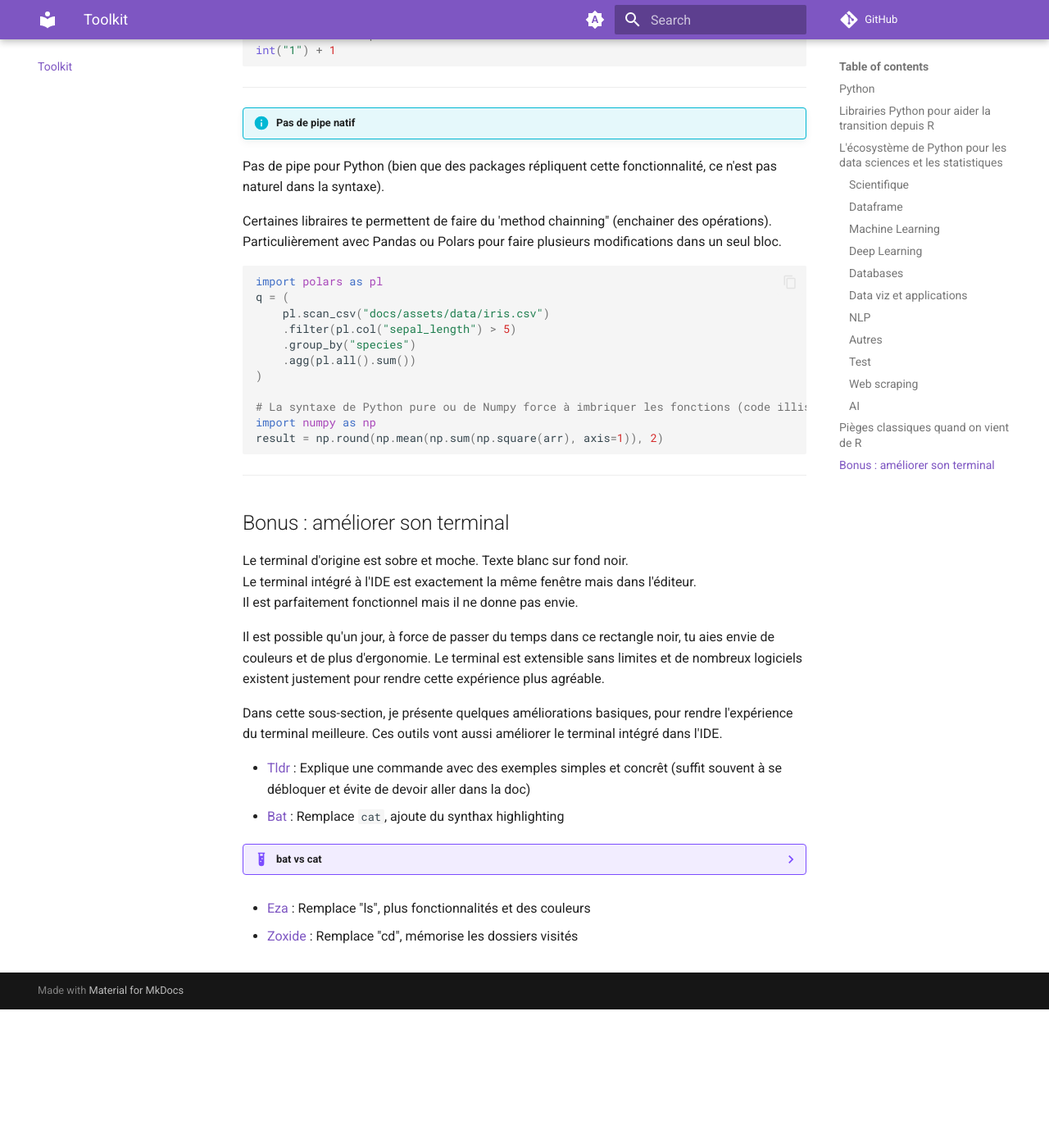
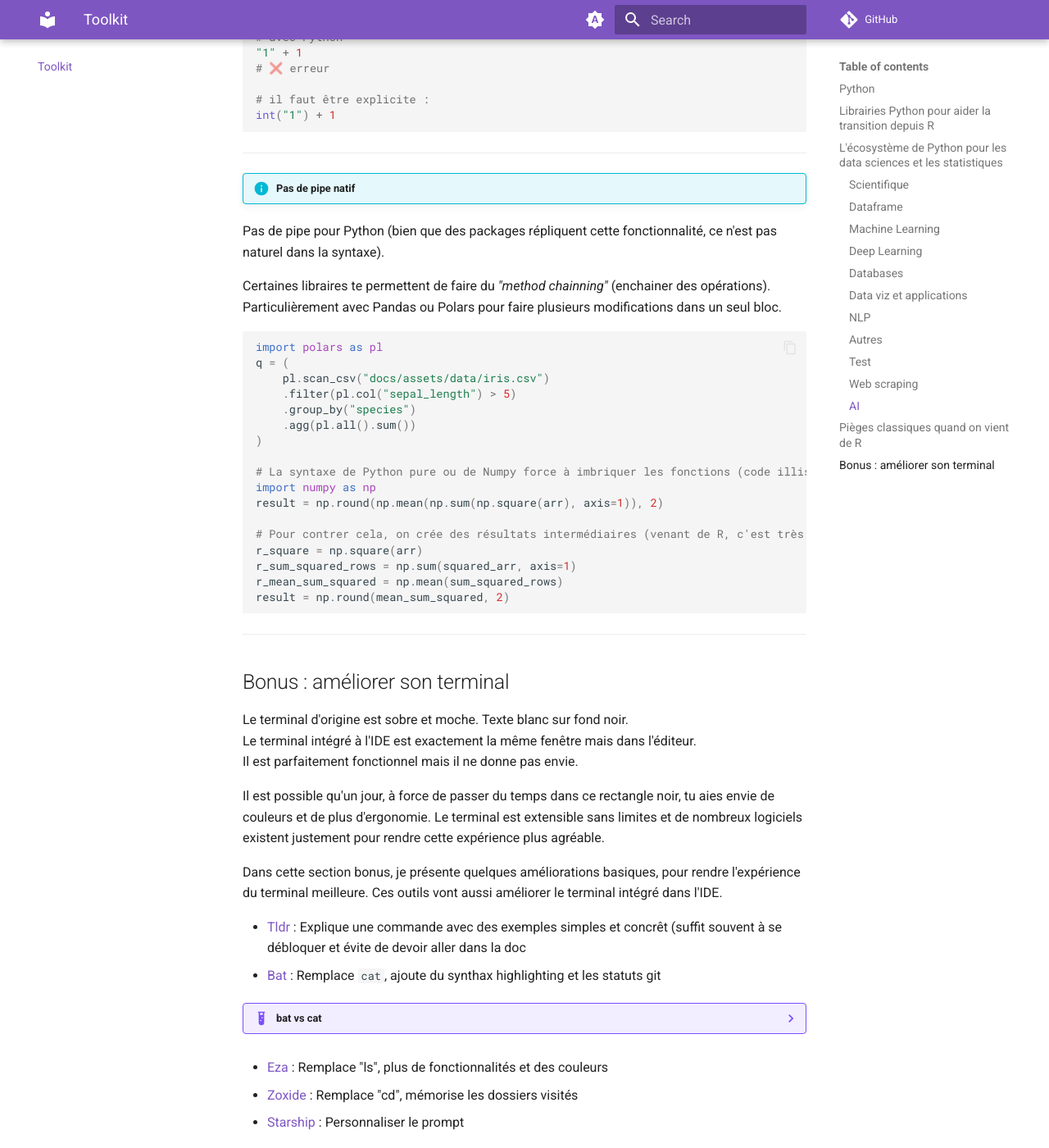
Before and after one commit to CalHenry/Python-guide-for-R-users, an MkDocs documentation site: the page built from docs/toolkit.md, in a window 1280 px wide and 1400 px high, scrolled down 4840 px. Shown: the whole window at 82% size. Built offline with MkDocs 1.6.1 and Material for MkDocs 9.7.7, drawn with Linux system fonts in a browser that asks for light colours; comment, search, counter and statistics services are not loaded; before the commit the page ends 6071 px from its top, so only the background shows below that; some of the changed text lies outside the part shown.

Commit message:
toolkit.md: minor corrections & content
- fix french errors
- moved some text for better organization and reading experience
- add code example for numpy clean way of writting code

````diff
--- a/docs/toolkit.md
+++ b/docs/toolkit.md
@@ -190,7 +190,8 @@
 ---
 
 ## L'écosystème de Python pour les data sciences et les statistiques
-(uniquement les packages principaux, les plus utilisés, les plus populaires ou les plus utiles quand on vient de R)
+
+> uniquement les packages principaux, les plus utilisés, les plus populaires ou les plus utiles quand on vient de R.
 
 ### Scientifique
 - [Numpy](https://numpy.org/): implémentation pour Python des vecteurs (même logique que R, tout est un array (multidimensionnels contrairement aux vecteurs 1D de R))
@@ -221,7 +222,7 @@
 - [NLTK](https://www.nltk.org/) : librairie complète de NLP. Pédagogique, académique. Utilisé dans la recherche
 
 ### Autres
-- [FastAPI](https://fastapi.tiangolo.com/) : Faire des API performante, facile à prendre en main.
+- [FastAPI](https://fastapi.tiangolo.com/) : Développer des API performantes et faciles à prendre en main.
 - [Pydantic](https://docs.pydantic.dev/latest/) : Data validation
 
 ??? note "Avancé"
@@ -265,8 +266,9 @@
 
 ---
 
-/// info | Index commence à 0, c’est une source d’erreurs constante au début.
+/// info | Index commence à 0
 ///
+C’est une source d’erreurs constante au début car elle entre en conflit avec les habitudes de R.
 
 ```python
 # Python
@@ -283,8 +285,10 @@
 ///
 
 ```python
+# Je veux sélectionner une colonne
 df["col"]
-# peut être : une vue ou une copie, et entrainer des comportements inattendus
+# peut être : une vue ou une copie, et entrainer des comportements inattendus.
+# Mon df et cette copie sont liés et modifier l'un peut modifier l'autres. C'est dur à prévoir.
 
 # Bon réflexe : utiliser les fonctions de pandas pour sélectionner rows et colonnes, elles retournent un subset (non une copie)
 df = df.loc[:, "col1"]   # sélectionne par nom
@@ -295,7 +299,7 @@
 
 /// tip | Je recommande Polars car il n'a pas ce problème !
 
-Polars ne modifie jamais en place par défaut, de ce point de vue il se comporte comme R, donc tu ne peux pas modifier un dataframe par accident (alors que Pandas oui, *j'atteste*).
+Polars ne modifie jamais en place par défaut, de ce point de vue il se comporte comme R, donc tu ne peux pas modifier un dataframe par accident (alors qu'avec Pandas oui, *j'atteste*).
 Le comportement est prévisible.
 ///
 
@@ -323,7 +327,7 @@
 ///
 Pas de pipe pour Python (bien que des packages répliquent cette fonctionnalité, ce n'est pas naturel dans la syntaxe).
 
-Certaines libraires te permettent de faire du 'method chainning" (enchainer des opérations). Particulièrement avec Pandas ou Polars pour faire plusieurs modifications dans un seul bloc.
+Certaines libraires te permettent de faire du *"method chainning"* (enchainer des opérations). Particulièrement avec Pandas ou Polars pour faire plusieurs modifications dans un seul bloc.
 
 ```python
 import polars as pl
@@ -337,6 +341,12 @@
 # La syntaxe de Python pure ou de Numpy force à imbriquer les fonctions (code illisible)
 import numpy as np
 result = np.round(np.mean(np.sum(np.square(arr), axis=1)), 2)
+
+# Pour contrer cela, on crée des résultats intermédiaires (venant de R, c'est très peu élégant).
+r_square = np.square(arr)
+r_sum_squared_rows = np.sum(squared_arr, axis=1)
+r_mean_sum_squared = np.mean(sum_squared_rows)
+result = np.round(mean_sum_squared, 2)
 ```
 
 ---
@@ -349,10 +359,10 @@
 
 Il est possible qu'un jour, à force de passer du temps dans ce rectangle noir, tu aies envie de couleurs et de plus d'ergonomie. Le terminal est extensible sans limites et de nombreux logiciels existent justement pour rendre cette expérience plus agréable.
 
-Dans cette sous-section, je présente quelques améliorations basiques, pour rendre l'expérience du terminal meilleure. Ces outils vont aussi améliorer le terminal intégré dans l'IDE.
+Dans cette section bonus, je présente quelques améliorations basiques, pour rendre l'expérience du terminal meilleure. Ces outils vont aussi améliorer le terminal intégré dans l'IDE.
 
-- [Tldr](https://github.com/tealdeer-rs/tealdeer) : Explique une commande avec des exemples simples et concrêt (suffit souvent à se débloquer et évite de devoir aller dans la doc)
-- [Bat](https://github.com/sharkdp/bat) : Remplace `cat`, ajoute du synthax highlighting
+- [Tldr](https://github.com/tealdeer-rs/tealdeer) : Explique une commande avec des exemples simples et concrêt (suffit souvent à se débloquer et évite de devoir aller dans la doc
+- [Bat](https://github.com/sharkdp/bat) : Remplace `cat`, ajoute du synthax highlighting et les statuts git
 
 ??? example "bat vs cat"
 
@@ -362,6 +372,8 @@
     ![light cat](screenshots/cat_light.png){.only-light}
     ![dark cat](screenshots/cat_dark.png){.only-dark}
 
-- [Eza](https://eza.rocks/) : Remplace "ls", plus fonctionnalités et des couleurs
+- [Eza](https://eza.rocks/) : Remplace "ls", plus de fonctionnalités et des couleurs
 
 - [Zoxide](https://zoxide.org/) : Remplace "cd", mémorise les dossiers visités
+
+- [Starship](https://starship.rs/) : Personnaliser le prompt
````
